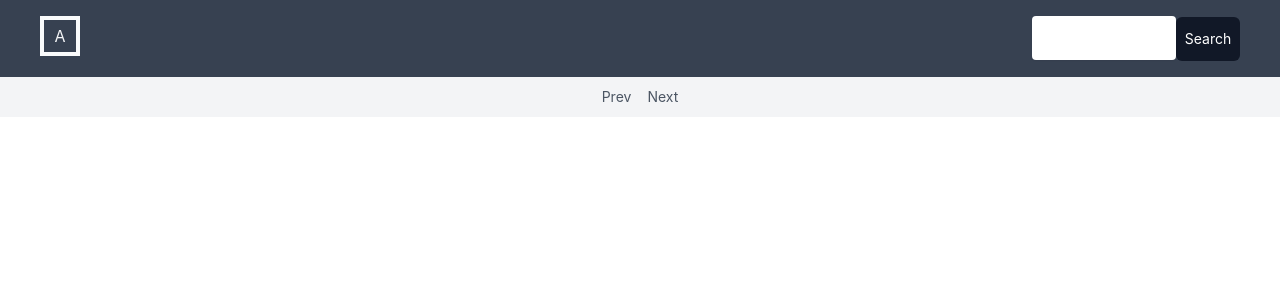
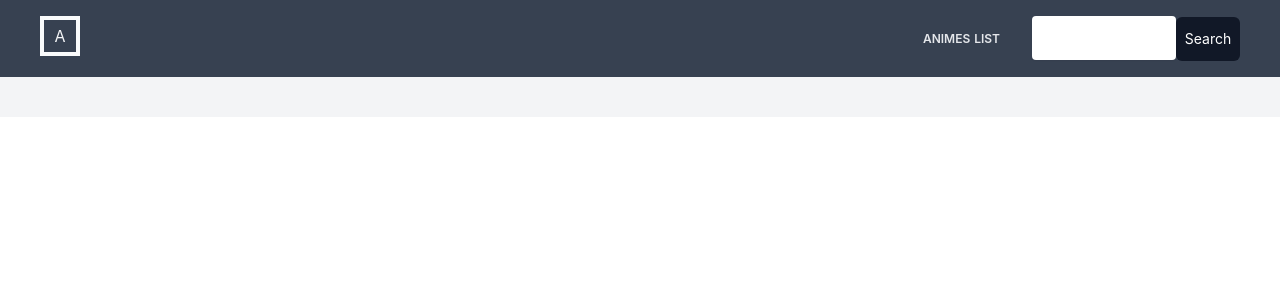
Before and after one commit to InYuusha/Anim, a Nuxt app: page /Search in a window 1280 px wide. Shown: the top 300 px of the page. Built offline with nearby package versions, Linux system fonts and the light colour scheme.

Commit message:
fixed nav

```diff
--- a/components/Nav.vue
+++ b/components/Nav.vue
@@ -1,12 +1,19 @@
 <template>
-  <div class="pb-6">
+  <div class="mb-6">
+    <!--First Nav -->
     <div class="bg-gray-700 p-4 px-10  shadow-3xl flex justify-between">
 
 
-        <router-link to="/animes" class="pt-1 w-10 h-10 border-4 border-gray-50  text-center text-gray-100 ">
+        <!--Home icon -->
+          <router-link to="/" class="pt-1 w-10 h-10 border-4 border-gray-50  text-center text-gray-100 ">
             A
         </router-link>
 
+
+
+        <div class="flex justify-evenly items-center">
+          <router-link class="text-gray-200 font-semibold uppercase text-xs mx-8" to="/animes">Animes list</router-link>
+          <!-- Search -->
             <div>
                 <input
                src=""
@@ -14,26 +21,22 @@
                v-model="search"
                value="Search By Anime or Character"
                name="#"
-        class=" h-11 shadow-sm rounded w-36 px-2  focus:ring-2 focus:ring-pink-500 text-grey-700"
+               class="md:h-11 h-8 shadow-sm rounded md:w-36 w-16 px-2  focus:ring-2 focus:ring-pink-500 text-grey-700"
                 />
              <button
                 v-on:click="getSearch()"
-        class=" w-16 h-11 rounded-md text-white text-sm   bg-gray-900"
+              class=" md:w-16 w-12 md:h-11 h-9 rounded-md text-white md:text-sm text-xs bg-gray-900"
               >
              Search
             </button>
            </div>
+          <!-- endSearch -->
+
+        </div>
 
     </div>
     <!--Navigation Panel -->
-    <div class="bg-gray-100 h-10 flex justify-center align-middle">
-      <div class="flex align-middle ">
-        <button @click="prevPage()"> <p class="mx-2 text-gray-600 text-sm">Prev</p> </button>
-        <button v-on:click="nextPage()">
-          <p class="mx-2 text-gray-600 text-sm">Next</p>
-        </button>
-      </div>
-    </div>
+    <div class="bg-gray-100 h-10 flex justify-center align-middle"></div>
 
     <!-- End of nav -->
   </div>
@@ -53,22 +56,7 @@ export default {
         path: `/search?s=${this.search}&page=${this.getPage}`
       });
     },
-    nextPage() {
 
-      this.$store.state.page += 1;
-      this.$store.commit("getSearchQuotes", {
-        search: this.$route.query.s
-      });
-      this.$router.push(`/search?s=${this.search}&page=${this.getPage}`);
-    },
-    prevPage(){
-    this.$store.state.page -= 1;
-      this.$store.commit("getSearchQuotes", {
-        search: this.$route.query.s
-      });
-      this.$router.push(`/search?s=${this.search}&page=${this.getPage}`);
-
-    }
   },
   computed: {
     getPage() {
--- a/components/Quote.vue
+++ b/components/Quote.vue
@@ -1,5 +1,5 @@
 <template>
-<div class=" bg-gray-200 x w-3/4 md:w-1/2 p-4 mx-auto my-1">
+<div class=" bg-gray-200 w-4/5 md:w-2/3  p-4 mx-auto my-1">
     <h2 class="text-md font-medium text-gray-700">{{quote.quote}}</h2>
     <p class="text-right text-gray-800">~ {{quote.character}}</p>
     <p class="text-right text-sm text-gray-500">{{quote.anime}}</p>
--- a/pages/QuotesByAnime.vue
+++ b/pages/QuotesByAnime.vue
@@ -2,8 +2,25 @@
 
 <div>
     <Nav></Nav>
+ <!-- Window -->
+    <div class="w-4/5 md:w-2/3 bg-gray-100 mx-auto
+    ">
+
+    <!--Header -->
+    <div class="bg-gray-500 p-4">
+        <span class="text-gray-100">{{$route.query.anime}}</span>
+
+    </div>
+    <!--endHeader -->
+
+    <Quote v-for="(quote,key) in getQuotes" :key="key" :quote="quote">
+
+    </Quote>
+
+    </div>
 
 </div>
+
 
 </template>
 
@@ -12,11 +29,17 @@
 export default{
     data:()=>({
 
+
+
     }),
     methods:{
 
     },
     computed:{
+        getQuotes(){
+            return this.$store.state.quotesByAnime
+        }
+
 
     }
 }
--- a/store/index.js
+++ b/store/index.js
@@ -15,7 +15,7 @@ const createStore = () => {
         page: 1,
       animes:[],
         animesByChar:[],
-      char:'A'
+      quotesByAnime:[]
     },
       mutations: {
         /* Get 10 Random Quotes
@@ -76,8 +76,13 @@ const createStore = () => {
 
 
         },
-        async getQuotesByAnime(state) {
-          await this.$axios.get(`https://animechan.vercel.app/api/quotes/anime?title=${search}`)
+        async getQuotesByAnime(state, {anime }) {
+          await this.$axios.get(`https://animechan.vercel.app/api/quotes/anime?title=${anime}`)
+            .then(data => {
+              console.log(data)
+              state.quotesByAnime=data.data
+
+            })
         }
 
     }
```
Also changed, not shown: pages/Search.vue (+1 -6 lines). Lines whose indentation alone changed are shown as unchanged.
